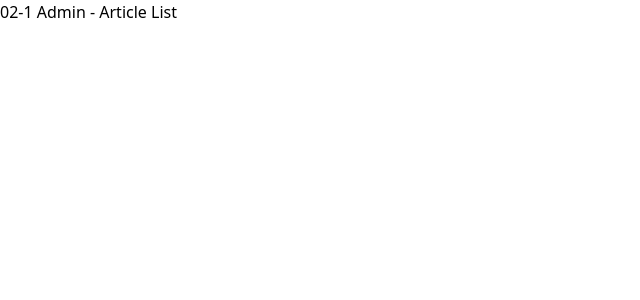
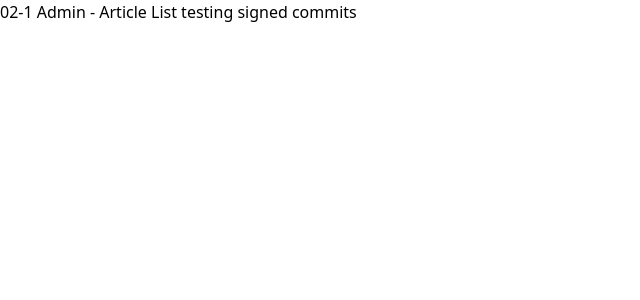
Before and after one commit to daniel-beranek/applifting-fullstack-exercise, a Next.js app: page /articles/admin/my in a window 1280 px wide. Shown: the top 300 px of the page, without its empty margins (0-640 px from the left). Built offline with nearby package versions, Linux system fonts and the light colour scheme.

Commit message:
chore(git): testing signed commits
Signed-off-by: Daniel Beránek <daniel_beranek@icloud.com>

```diff
--- a/src/pages/articles/admin/my.tsx
+++ b/src/pages/articles/admin/my.tsx
@@ -1,4 +1,4 @@
 const MyArticlesPage = () => {
-  return <div>02-1 Admin - Article List</div>
+  return <div>02-1 Admin - Article List testing signed commits</div>
 }
 export default MyArticlesPage
```
